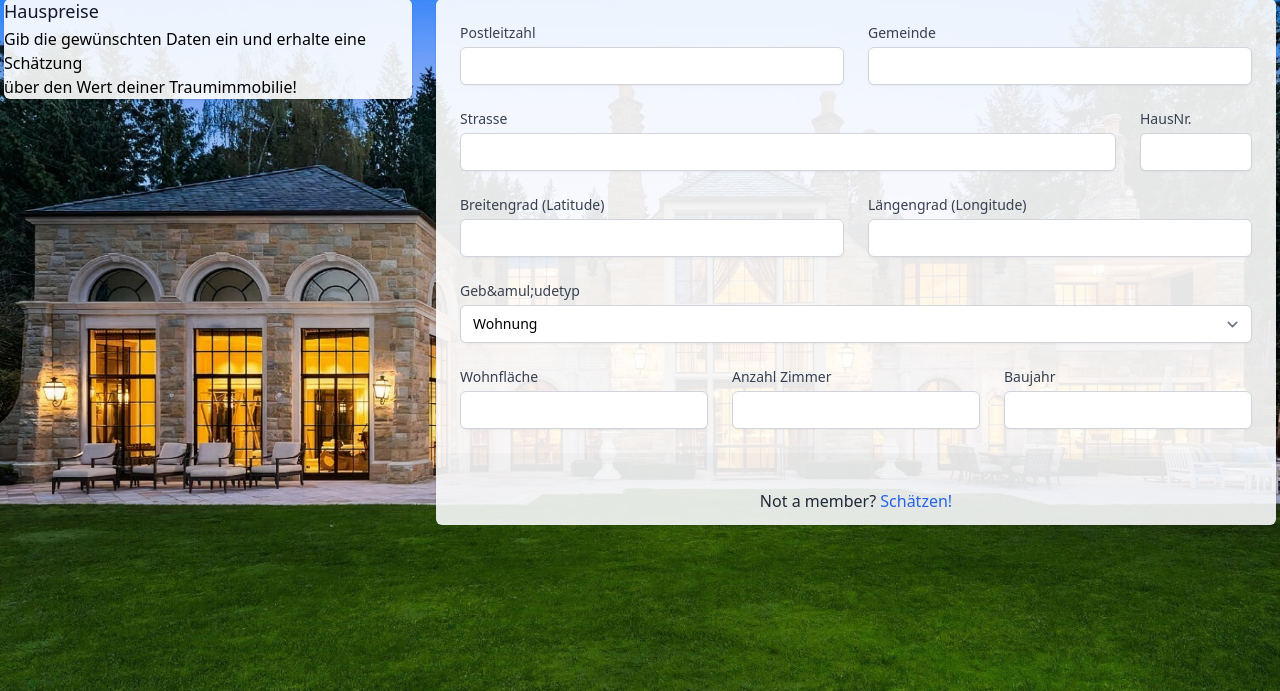
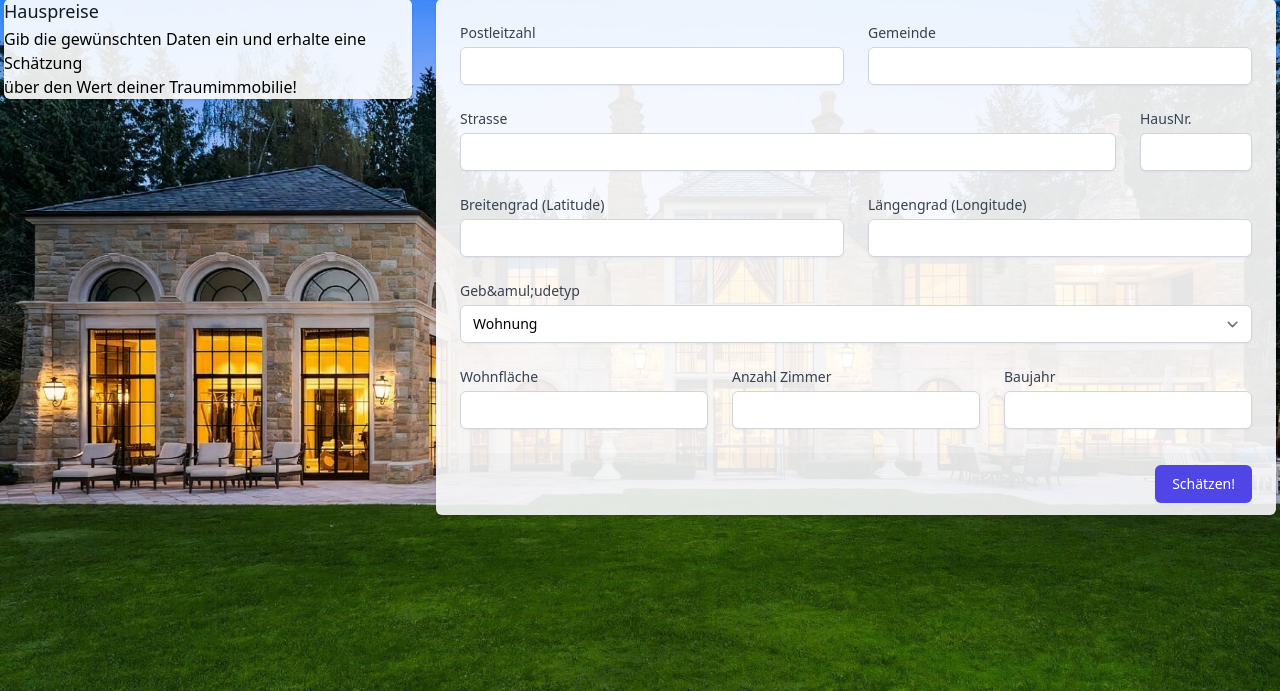
Before and after one commit to caminada87/FHNW_DS_HS-2022_Software_Engineering_Group2, a Flask app: template web_frontend/frontend/templates/prediction/index.html in a window 1280 px wide. Shown: the part 109-800 px from the top of the page. Run offline with Flask 2, Linux system fonts and the light colour scheme; the template is opened without the code that fills it, so the values that code supplies are empty; style sheets or scripts are compiled from the project's sources.

Commit message:
Changed Button in index

```diff
--- a/web_frontend/frontend/templates/prediction/index.html
+++ b/web_frontend/frontend/templates/prediction/index.html
@@ -13,7 +13,7 @@
         </div>
       </div>
       <div class="mt-5 md:col-span-2 md:mt-0">
-        <form method="POST">
+        <form action="#" method="POST">
           <div class="overflow-hidden shadow sm:rounded-md">
             <div class="bg-white bg-opacity-90 px-4 py-5 sm:p-6">
               <div class="grid grid-cols-6 gap-6">
@@ -74,9 +74,7 @@
               </div>
             </div>
             <div class="bg-gray-50 bg-opacity-90 px-4 py-3 text-right sm:px-6">
-              <p class="text-gray-800 mt-6 text-center">Not a member? <a href="#!"
-                class="text-blue-600 hover:text-blue-700 focus:text-blue-700 transition duration-200 ease-in-out">Sch&auml;tzen!</a>
-              </p>
+              <button type="submit" value="Predict" class="inline-flex justify-center rounded-md border border-transparent bg-indigo-600 py-2 px-4 text-sm font-medium text-white shadow-sm hover:bg-indigo-700 focus:outline-none focus:ring-2 focus:ring-indigo-500 focus:ring-offset-2">Schätzen!</button>
             </div>
           </div>
         </form>
```
